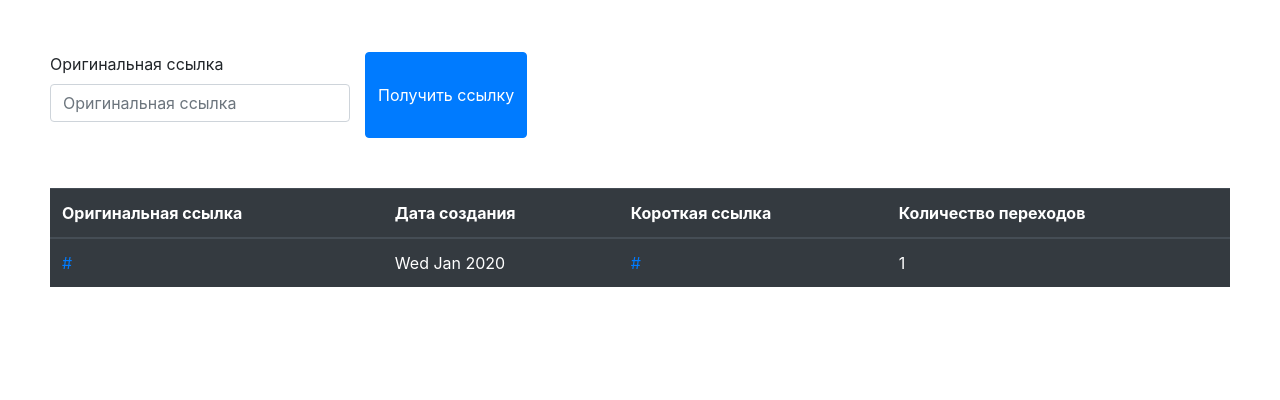
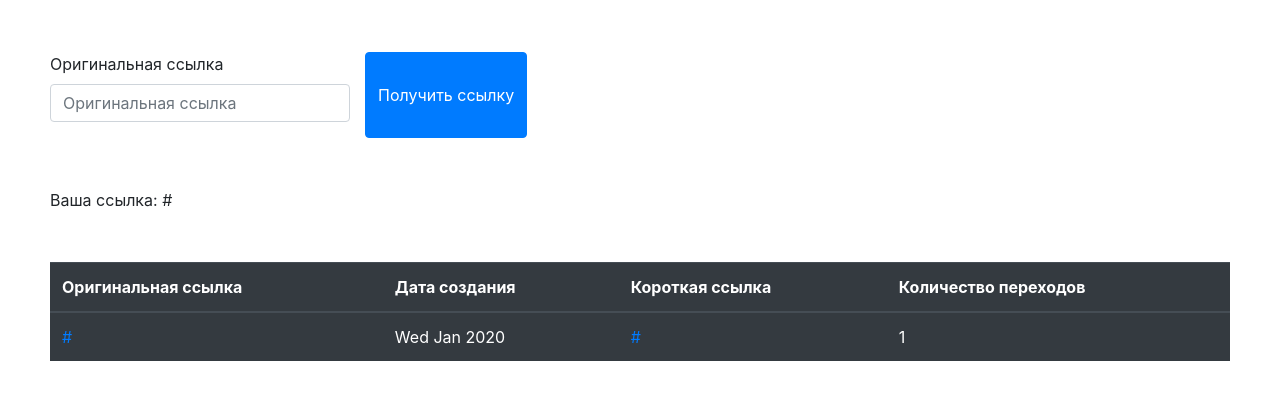
Before and after one commit to Sergey19940808/shortener, a Django app: template src/shortener/templates/shortener/index.html in a window 1280 px wide. Shown: the part 96-496 px from the top of the page. Run offline with Django 3.2, Linux system fonts and the light colour scheme; tables that the repository leaves empty hold one stand-in row (values such as "Sample post"); the template is opened without the code that fills it: values that come from a table or form of the project are taken from there, most other values are stand-ins (such as "Sample title", 1, 10 or a date in 2020); some libraries are stand-ins or nearby versions.

Commit message:
add show short_link for user after entered data

```diff
--- a/src/accounts/views.py
+++ b/src/accounts/views.py
@@ -1,6 +1,7 @@
 from django.views.generic.edit import FormView
 from django.contrib.auth.forms import UserCreationForm
-from django.contrib.auth.views import LogoutView,LoginView
+from django.contrib.auth.views import LogoutView, LoginView
+
 
 class RegisterView(FormView):
     form_class = UserCreationForm
@@ -14,8 +15,10 @@
 
         return super(RegisterView, self).form_valid(form)
 
+
 class LogoutViewCustom(LogoutView):
     template_name = 'accounts/logged_out.html'
 
+
 class LoginViewCustom(LoginView):
     template_name = 'accounts/login.html'
--- a/src/shortener/forms.py
+++ b/src/shortener/forms.py
@@ -10,6 +10,3 @@
 
     def save_model(self, user):
         return self.instance.save(**{'user': user})
-
-    def validate_origin_link(self):
-        pass
--- a/src/shortener/models.py
+++ b/src/shortener/models.py
@@ -16,7 +16,8 @@
         hash_link = sha256()
         hash_link.update(self.origin_link.encode('utf-8'))
         self.short_link = f'short/{hash_link.hexdigest()[:10]}'
-        return super(Shortener, self).save(*args, **kwargs)
+        super(Shortener, self).save(*args, **kwargs)
+        return self
 
     def __str__(self):
         return f'{self.origin_link}'
--- a/src/shortener/services.py
+++ b/src/shortener/services.py
@@ -11,12 +11,13 @@
         page = request.GET.get('page')
         return paginator.get_page(page)
 
-    def get_context(self, request, form):
+    def get_context(self, request, form, short_link=''):
         shorteners = Shortener.objects.filter(user=request.user)
         context = {
             'title': 'Главная',
             'shorteners': self._get_page(shorteners, request),
             'form': form,
-            'count': len(shorteners)
+            'count': len(shorteners),
+            'short_link': short_link
         }
         return context
--- a/src/shortener/static/shortener/style.css
+++ b/src/shortener/static/shortener/style.css
@@ -20,6 +20,9 @@
     justify-content: flex-end;
     margin: 20px 40px 0 0;
 }
+.container-short-link {
+    margin: 0 0 0 50px;
+}
 .head-title {
     text-align: center;
 }
--- a/src/shortener/templates/shortener/index.html
+++ b/src/shortener/templates/shortener/index.html
@@ -10,7 +10,7 @@
         <p class="space">Добро пожаловать, {{ user.username }}</p>
     </div>
     <div class="container-form-index">
-        <form action="" method="post" class="form form-c">
+        <form action="{% url 'index' %}" method="post" class="form form-c">
             {% csrf_token %}
             {% bootstrap_form form show_help=False layout='inline' %}
             {% buttons %}
@@ -20,6 +20,11 @@
             {% endbuttons %}
         </form>
     </div>
+    {% if short_link %}
+        <div class="container-short-link">
+            Ваша ссылка: {{ short_link }}
+        </div>
+    {% endif %}
     <div class="container-table">
         {% if count %}
             <table class="table table-dark">
```
Also changed, not shown: src/shortener/views.py (+8 -3 lines).
